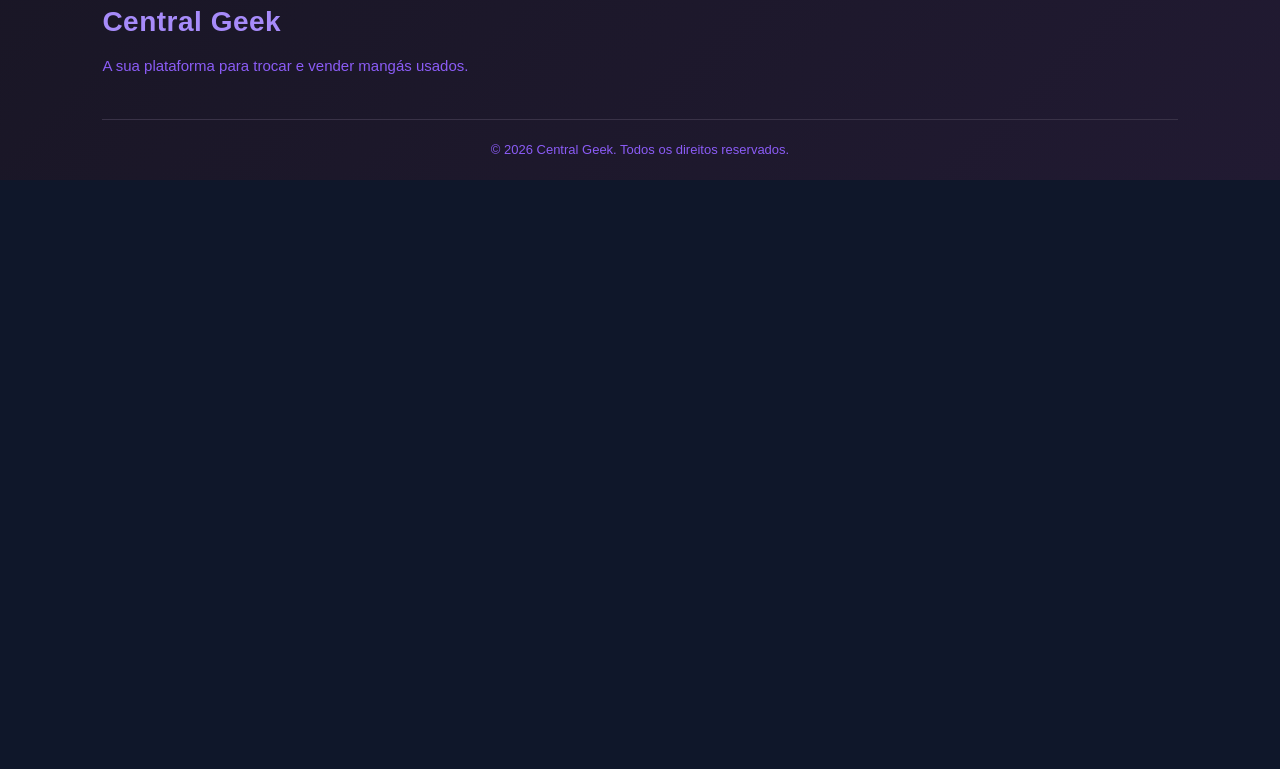
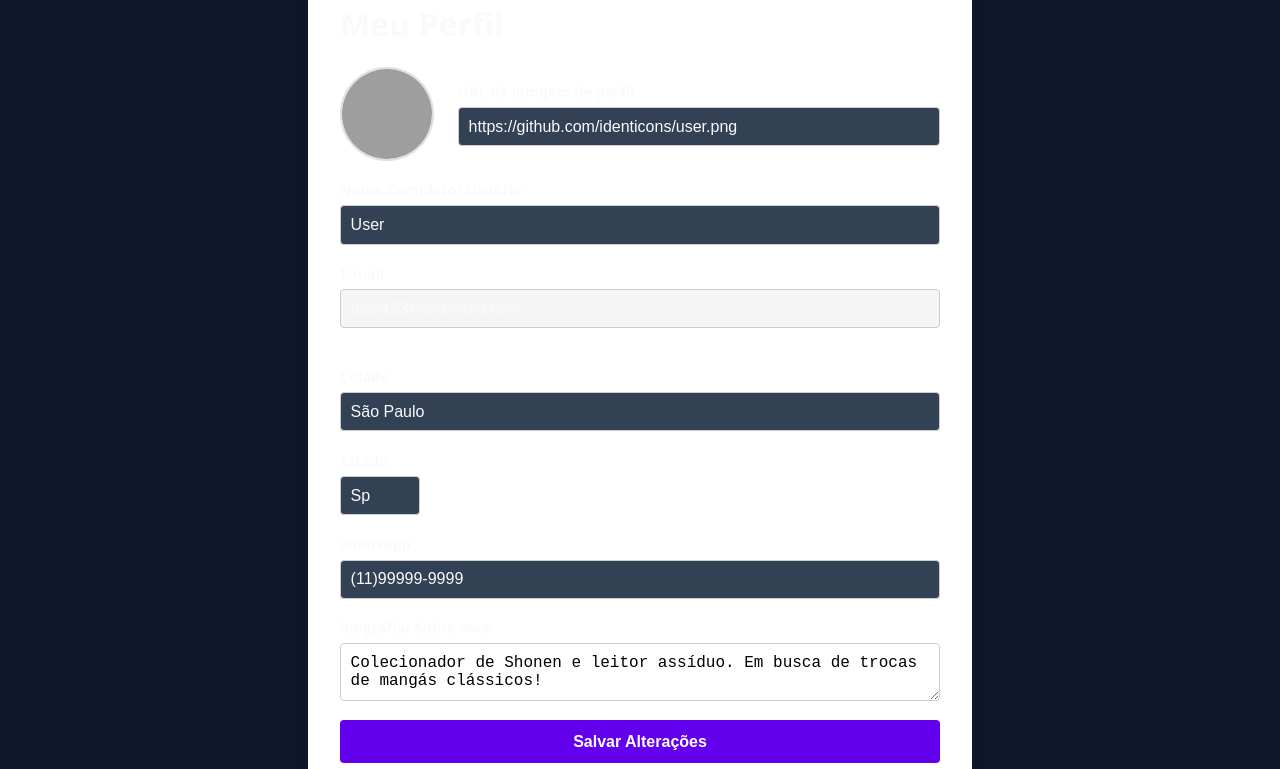
Before and after one commit to marcelafranciny7320-a11y/Central-Geek-Front-End, a React (Vite) app: page /Perfil/editar in a window 1280 px wide. Shown: the part 871-1640 px from the top of the page. Before the commit the page ends 1051 px from the top, so only its background shows below. Built offline with nearby package versions, Linux system fonts and the light colour scheme; grey boxes are pictures that could not be loaded.

Commit message:
feat: adiciona a pagina de perfil e integração com dropdown no cabecalho

```diff
--- a/src/App.tsx
+++ b/src/App.tsx
@@ -10,7 +10,7 @@ import DetalheManga from "./paginas/DetalheManga";
 import Cabecalho from "./Componentes/Cabecalho";
 import Manga from "./paginas/Manga";
 import Rodape from "./Componentes/Rodape.tsx";
-
+import { Perfil } from "./paginas/Perfil.tsx";
 function App() {
   return (
     <BrowserRouter>
@@ -19,6 +19,7 @@ function App() {
       <Routes>
         <Route path="/" element={<Home />} />
         <Route path="/Cadastro" element={<Cadastro />} />
+         <Route path="/Perfil/editar" element={<Perfil />} />
         <Route path="/CadastrarManga" element={<CadastrarManga />} />
         <Route path="/Login" element={<Login />} />
         <Route path="*" element={<NotFound />} />
--- a/src/Componentes/Cabecalho/index.tsx
+++ b/src/Componentes/Cabecalho/index.tsx
@@ -5,8 +5,15 @@ import { Link } from 'react-router-dom'
 import logo from "../../assets/logo.png"
 
 import carrinho from "../../assets/carrinho.png"
+import { useState } from "react";
+
+
 
 function Cabecalho() {
+
+  const [isMenuOpen, setIsMenuOpen] = useState(false);
+  const toggleMenu = () => setIsMenuOpen((isOpen) => !isOpen);
+
     return (
         <div className="Cab-principal">
 
@@ -33,13 +40,58 @@ function Cabecalho() {
                             <img className="carrinho" src={carrinho} />
                         </div>
 
+
                     </div>
 
-                </div>
+                 </div>
+
+
+                     <div className="user-area">
+                           <Link to="/perfil" className="profile-link">
+                             <img
+                              src="https://github.com/identicons/user.png"
+                              alt="Foto do Perfil"
+                              className="avatar-img"
+                             />
+                             <span>Meu Perfil</span>
+                           </Link>
+
+                         </div>
+
+                         <div className="user-menu-container">
+                           <button onClick={toggleMenu} className="avatar-button">
+                            <img src="https://github.com/identicons/user.png" alt="Avatar" />
+                            <span>Usuario</span>
+                           </button>
+
+
+                             <button onClick={toggleMenu} className="avatar-button"></button>
+                             {isMenuOpen && (
+                             <nav className="dropdown-menu">
+                                 <ul>
+                                    <li>
+                                        <Link to="perfil" onClick={() => setIsMenuOpen (false)}>
+                                          Ver/Editar Perfil
+                                         </Link>
+                                    </li>
+                                    <li>
+                                        <Link to="meus-anuncios" onClick={() => setIsMenuOpen (false)}>
+                                          Meus Mangás
+                                        </Link>
+                                    </li>
+                                    <li className="divider"></li>
+                                    <li>
+                                        <button onClick={() => alert('Sair da conta')}>Sair</button>
+                                    </li>
+                                </ul>
+                             </nav>
+                              )}
+
+                        </div>
 
             </header>
         </div>
-    )
+    );
 }
 
-export default Cabecalho
+export default Cabecalho;
--- a/src/Estilo/estilo.css
+++ b/src/Estilo/estilo.css
@@ -840,3 +840,89 @@ input::placeholder {
         gap: 5px;
     }
 }
+.perfil-container {
+  max-width: 600px;
+  margin: 2rem auto;
+  padding: 2rem;
+  background-color: #ffffff;
+  border-radius: 8px;
+  box-shadow: 0 4px 12px rgba(0, 0, 0, 0.1);
+}
+
+.alert-sucesso {
+  background-color: #d4edda;
+  color: #155724;
+  padding: 0.75rem 1rem;
+  border-radius: 4px;
+  margin-bottom: 1rem;
+}
+
+.perfil-form {
+  display: flex;
+  flex-direction: column;
+  gap: 1.2rem;
+}
+
+.avatar-section {
+  display: flex;
+  align-items: center;
+  gap: 1.5rem;
+}
+
+.perfil-avatar-preview {
+  width: 90px;
+  height: 90px;
+  border-radius: 50%;
+  object-fit: cover;
+  border: 2px solid #e0e0e0;
+}
+
+.form-group {
+  display: flex;
+  flex-direction: column;
+  gap: 0.4rem;
+  width: 100%;
+}
+
+.form-row {
+  display: flex;
+  gap: 1rem;
+}
+
+.form-group-short {
+  max-width: 80px;
+}
+
+.form-group label {
+  font-weight: 600;
+  font-size: 0.9rem;
+}
+
+.form-group input,
+.form-group textarea {
+  padding: 0.6rem;
+  border: 1px solid #ccc;
+  border-radius: 4px;
+  font-size: 1rem;
+}
+
+.form-group input:disabled {
+  background-color: #f5f5f5;
+  cursor: not-allowed;
+}
+
+.btn-salvar {
+  background-color: #6200ee;
+  color: #ffffff;
+  padding: 0.8rem;
+  border: none;
+  border-radius: 4px;
+  font-weight: bold;
+  font-size: 1rem;
+  cursor: pointer;
+  transition: background-color 0.2s;
+}
+
+.btn-salvar:hover {
+  background-color: #3700b3;
+}
--- /dev/null
+++ b/src/paginas/Perfil.tsx
@@ -0,0 +1,147 @@
+import { useState, type ChangeEvent, type FormEvent } from 'react'
+
+interface UserProfile {
+    nome: string;
+    email: string;
+    avatarUrl: string;
+    bio: string;
+    cidade: string;
+    estado: string,
+    whatsapp: string;
+}
+
+    export function Perfil () {
+    const [profile, setProfile]= useState<UserProfile>({
+      nome: 'User',
+      email: 'user123@exemplo.com',
+      avatarUrl: 'https://github.com/identicons/user.png',
+      bio: 'Colecionador de Shonen e leitor assíduo. Em busca de trocas de mangás clássicos!',
+      cidade: 'São Paulo',
+      estado: 'Sp',
+      whatsapp: '(11)99999-9999',
+    });
+
+    const [mensagemSucesso, setMensagemSucesso] = useState(false);
+    const handleChange = (
+       e: ChangeEvent<HTMLInputElement | HTMLTextAreaElement>
+        ) => {
+        const { name,value}= e.target;
+        setProfile((prev) =>({...prev,
+            [name]: value
+        }));
+    } ;
+
+    const handleSubmit = (e: FormEvent) => {
+        e.preventDefault();
+
+        console.log('Dados atualizados:', profile);
+
+        setMensagemSucesso(true);
+        setTimeout(() => setMensagemSucesso(false), 3000);
+    };
+
+    return (
+        <main className='perfil-container'>
+          <h1>Meu Perfil</h1>
+
+          {mensagemSucesso && (
+            <div className='alert-sucesso'> Perfil atualizados com sucesso!</div>
+          )}
+          <form onSubmit={handleSubmit} className='perfil-form'>
+
+            <div className='avatar-section'>
+              <img
+              src={profile.avatarUrl || 'https://via.placeholder.com/120'}
+              alt={`Foto de ${profile.nome}`}
+              className="perfil-avatar-preview"
+              />
+
+              <div className='form-group'>
+                <label htmlFor='avatarUrl'>URL da iamgem de perfil</label>
+                <input
+                  type="text"
+                  id="avatarUrl"
+                  name='avatarUrl'
+                  value={profile.avatarUrl}
+                  onChange={handleChange}
+                  placeholder="https://link-da-imagem.com/foto.jpg"
+
+                />
+              </div>
+            </div>
+
+            <div className='form-group'>
+              <label htmlFor='nome'>Nome Completo/ Usuário </label>
+              <input
+                 type='text'
+                 id='nome'
+                 name='nome'
+                 value={profile.nome}
+                 onChange={handleChange}
+                 required
+              />
+            </div>
+
+            <div className='form-group'>
+              <label htmlFor='email'>E-mail</label>
+              <input
+                 type='email'
+                 id='email'
+                 name='email'
+                 value={profile.email}
+                 onChange={handleChange}
+                 disabled
+              />
+            </div>
+            <div className="form-row"></div>
+            <div className='form-group'>
+              <label htmlFor='cidade'>Cidade </label>
+              <input
+                 type='text'
+                 id='cidade'
+                 name='cidade'
+                 value={profile.cidade}
+                 onChange={handleChange}
+                 />
+            </div>
+            <div className='form-group form-group-short'>
+              <label htmlFor='estado'>Estado</label>
+              <input
+                 type='text'
+                 id='estado'
+                 name='estado'
+                 value={profile.estado}
+                 onChange={handleChange}
+                 maxLength={2}
+                />
+          </div>
+          <div className='form-group'>
+              <label htmlFor='whatsapp'>whatsapp</label>
+              <input
+                 type='text'
+                 id='whatsapp'
+                 name='whatsapp'
+                 value={profile.whatsapp}
+                 onChange={handleChange}
+                 placeholder="(00) 00000-0000"
+               />
+          </div>
+           <div className='form-group'>
+              <label htmlFor='bio'>biografia/ Sobre você</label>
+              <textarea
+                 id='bio'
+                 name='bio'
+                 value={profile.bio}
+                 onChange={handleChange}
+                 placeholder="Conte um pouco sobre suas coleções e mangás favoritos..."
+               />
+          </div>
+          <button type='submit' className='btn-salvar'>
+            Salvar Alterações
+          </button>
+          </form>
+
+        </main>
+    );
+
+}
```
